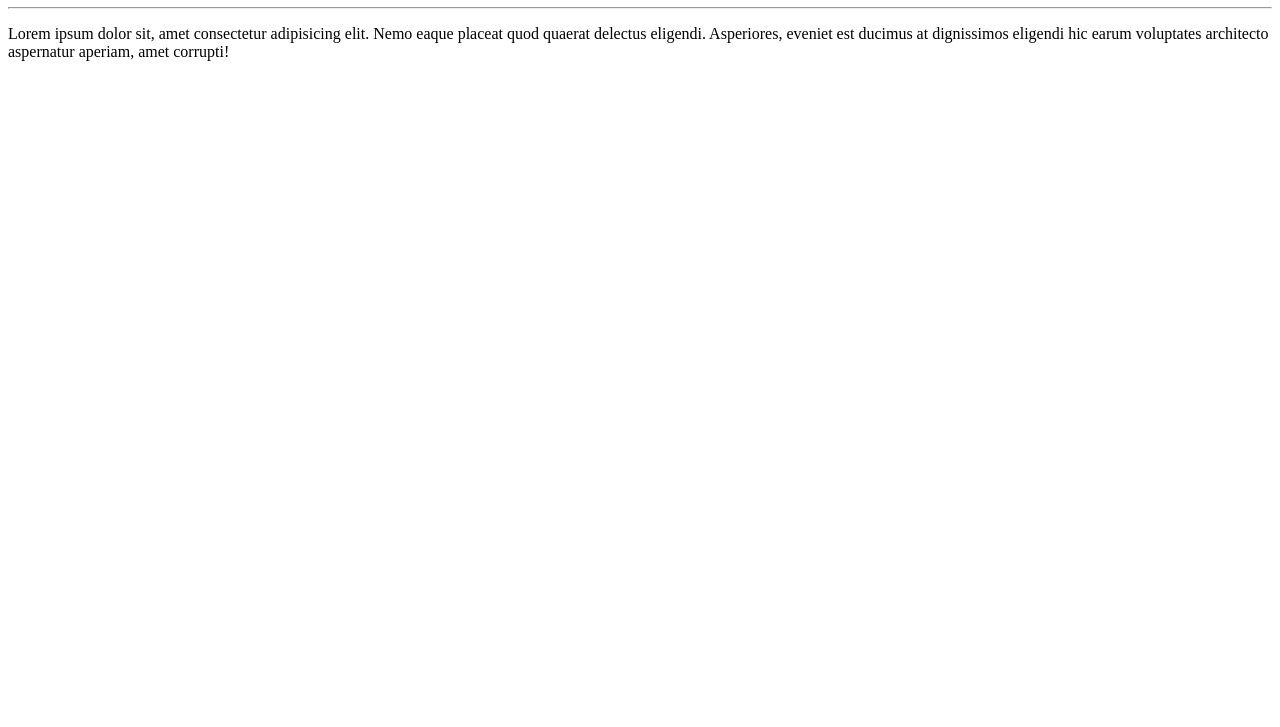
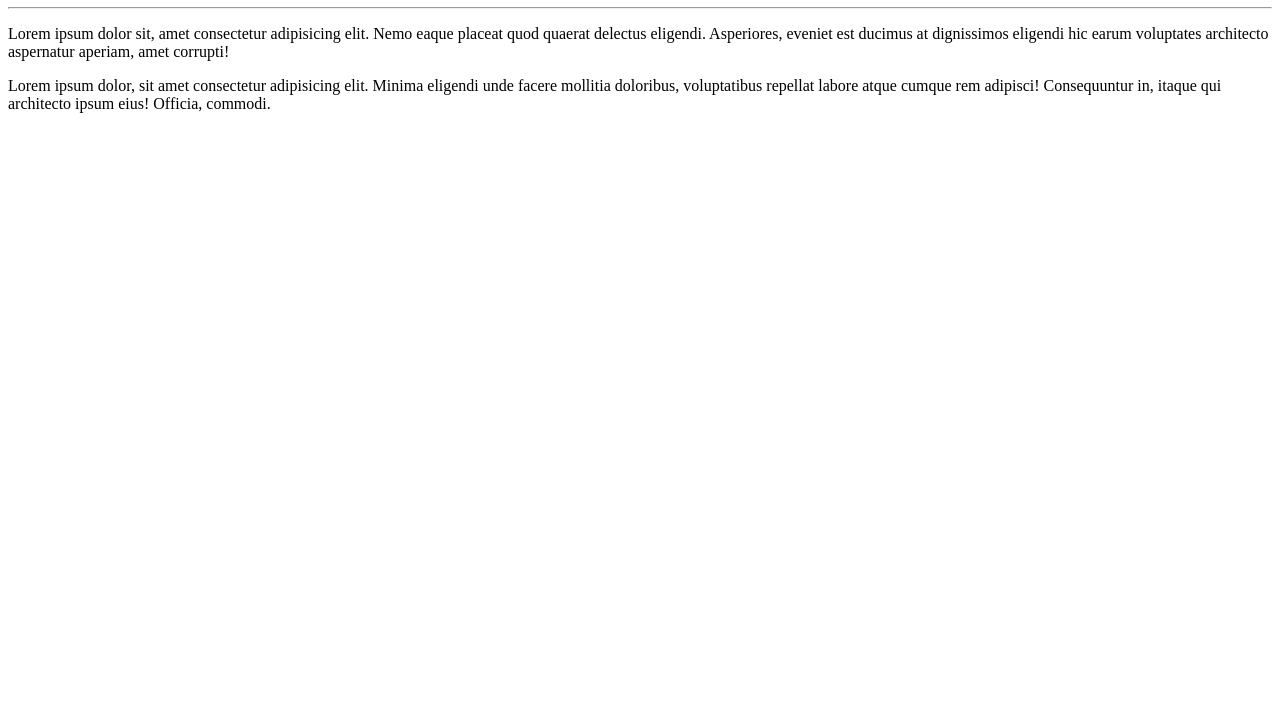
Before and after one commit to leunam-emidio/Ola-Mundo, a plain HTML site: page site-exemplo/index.html in a window 1280 px wide. Shown: the part 73-800 px from the top of the page. Drawn offline with Linux system fonts and the light colour scheme.

Commit message:
Alterei a página principal

```diff
--- a/site-exemplo/index.html
+++ b/site-exemplo/index.html
@@ -9,5 +9,6 @@
     <h1>Olá Mundo!</h1>
     <hr>
     <p>Lorem ipsum dolor sit, amet consectetur adipisicing elit. Nemo eaque placeat quod quaerat delectus eligendi. Asperiores, eveniet est ducimus at dignissimos eligendi hic earum voluptates architecto aspernatur aperiam, amet corrupti!</p>
+    <p>Lorem ipsum dolor, sit amet consectetur adipisicing elit. Minima eligendi unde facere mollitia doloribus, voluptatibus repellat labore atque cumque rem adipisci! Consequuntur in, itaque qui architecto ipsum eius! Officia, commodi.</p>
 </body>
 </html>
```
